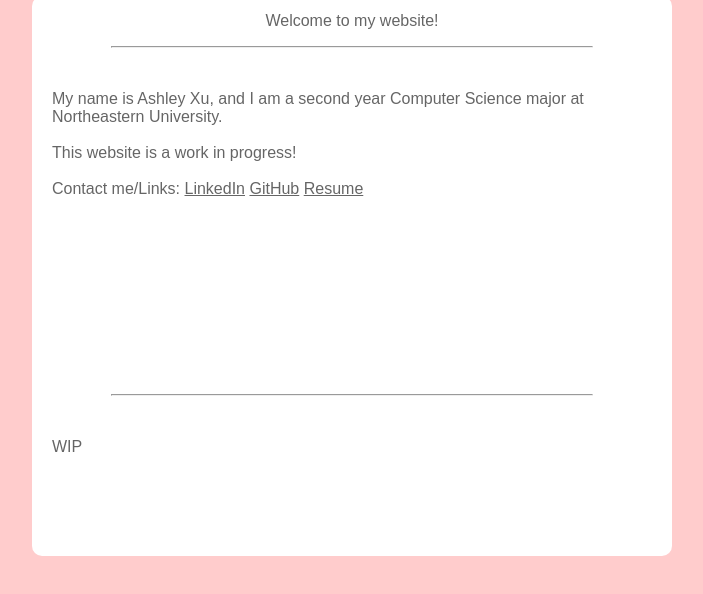
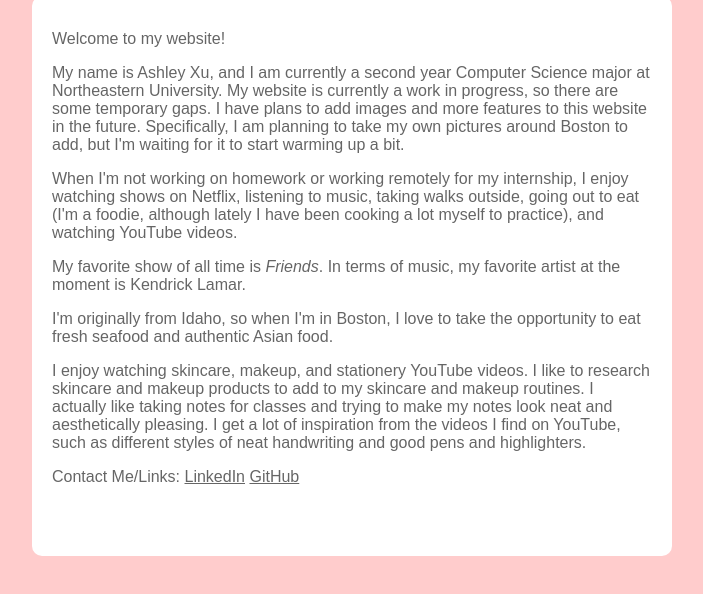
Before and after one commit to ashlixu/xashley.github.io, a plain HTML site: page index.html in a window 1280 px wide. Shown: the part 198-792 px from the top of the page, without its empty margins (288-991 px from the left). Drawn offline with Linux system fonts and the light colour scheme.

Commit message:
added to About Me section and changed from scrollbox with skip links to tabs

```diff
--- a/index.html
+++ b/index.html
@@ -1,4 +1,5 @@
 <!DOCTYPE html>
+<html>
 
 <head>
     <meta charset="utf-8">
@@ -11,125 +12,67 @@
 
 <body>
     <div id="main-container">
-        <a class="header-link" href="#about-me">ABOUT ME</a>
-        <a class="header-link" href="#experience">EXPERIENCE</a>
-        <a class="header-link" href="#projects">PROJECTS</a>
+        <a class="header-link" id="defaultTab" onclick="changeTab('about-me')">ABOUT ME</a>
+        <a class="header-link" onclick="changeTab('experience')">EXPERIENCE</a>
+        <a class="header-link" onclick="changeTab('projects')">PROJECTS</a>
         <div id="content-container">
-            <div class="section" style="text-align: center">
-                <p>Welcome to my website!</p>
-            </div>
-            <hr>
             <div id="about-me" class="section">
                 <br>
-                <p>My name is Ashley Xu, and I am a second year Computer Science major at Northeastern University.
-                    <br>
-                    <br> This website is a work in progress!
-                    <br>
-                    <br> Contact me/Links:
+                <p>
+                    Welcome to my website!
+                </p>
+                <p>
+                    My name is Ashley Xu, and I am currently a second year Computer Science major at Northeastern University. My website is currently a work in progress, so there are some temporary gaps. I have plans to add images and more features to this website in the future. Specifically, I am planning to take my own pictures around Boston to add, but I'm waiting for it to start warming up a bit.
+                </p>
+                <p>
+                    When I'm not working on homework or working remotely for my internship, I enjoy watching shows on Netflix, listening to music, taking walks outside, going out to eat (I'm a foodie, although lately I have been cooking a lot myself to practice), and watching YouTube videos.
+                </p>
+                <p>My favorite show of all time is <i>Friends</i>. In terms of music, my favorite artist at the moment is Kendrick Lamar.</p>
+                <p>I'm originally from Idaho, so when I'm in Boston, I love to take the opportunity to eat fresh seafood and authentic Asian food.</p>
+                <p>I enjoy watching skincare, makeup, and stationery YouTube videos. I like to research skincare and makeup products to add to my skincare and makeup routines. I actually like taking notes for classes and trying to make my notes look neat and aesthetically pleasing. I get a lot of inspiration from the videos I find on YouTube, such as different styles of neat handwriting and good pens and highlighters.
+                </p>
+                <p>
+                    Contact Me/Links:
                     <a href="https://www.linkedin.com/in/xu-ashley/">LinkedIn</a>
                     <a href="https://github.com/xashley">GitHub</a>
-                    <a href="#">Resume</a>
-                    <br>
-                    <br>
-                    <br>
-                    <br>
-                    <br>
-                    <br>
-                    <br>
-                    <br>
-                    <br>
-                    <br>
-                    <br></p>
+                </p>
             </div>
-            <hr>
             <div id="experience" class="section">
                 <br>
-                <p>WIP</p>
-                <br>
-                <br>
-                <br>
-                <br>
-                <br>
-                <br>
-                <br>
-                <br>
-                <br>
-                <br>
-                <br>
-                <br>
-                <br>
-                <br>
-                <br>
-                <br>
-                <br>
-                <br>
-                <br>
-                <br>
-                <br>
-                <br>
-                <br>
-                <br>
-                <br>
-                <br>
-                <br>
-                <br>
-                <br>
-                <br>
-                <br>
-                <br>
-                <br>
+                <p>Under construction</p>
+                <p>Check back later for more updates!</p>
+                <!--<p style="text-align: center; font-size: 18px;">Relevant Courses</p>
+                <p>Object-Oriented Design, Fundamentals of Computer Science I & II
+                    <br>Theory of Computation, Logic and Computation, Discrete Structures
+                    <br>Linear Algebra, Calculus for Engineering and Science I & II
+                    <br>Embedded Design: Enabling Robotics
+                </p>-->
             </div>
-            <hr>
             <div id="projects" class="section">
                 <br>
-                <p>WIP</p>
-                <br>
-                <br>
-                <br>
-                <br>
-                <br>
-                <br>
-                <br>
-                <br>
-                <br>
-                <br>
-                <br>
-                <br>
-                <br>
-                <br>
-                <br>
-                <br>
-                <br>
-                <br>
-                <br>
-                <br>
-                <br>
-                <br>
-                <br>
-                <br>
-                <br>
-                <br>
-                <br>
-                <br>
-                <br>
-                <br>
-                <br>
-                <br>
-                <br>
-                <br>
-                <br>
-                <br>
-                <br>
-                <br>
-                <br>
-                <br>
-                <br>
-                <br>
-                <br>
-                <br>
+                <p>Under construction</p>
+                <p>Check back later for more updates!</p>
             </div>
         </div>
     </div>
+
+    <script>
+    function changeTab(tabID) {
+        var i, tabContents;
+
+        // Hide elements of class="section" by default
+        tabContents = document.getElementsByClassName("section");
+        for (i = 0; i < tabContents.length; i++) {
+            tabContents[i].style.display = "none";
+        }
+
+        // Show tab content
+        document.getElementById(tabID).style.display = "block";
+    }
+
+        document.getElementById("defaultTab").click();
+    </script>
+
 </body>
 
 </html>
```
